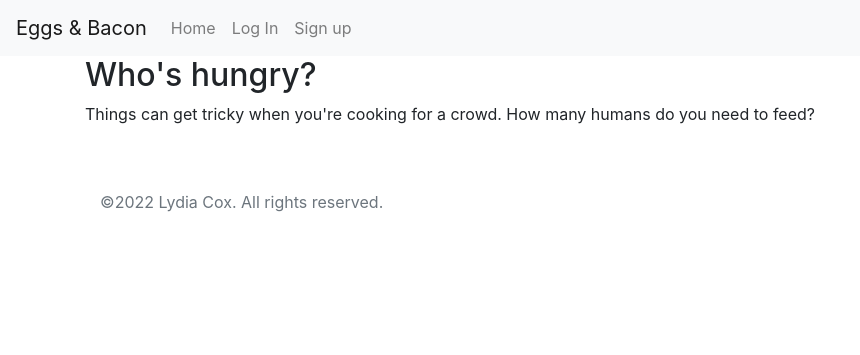
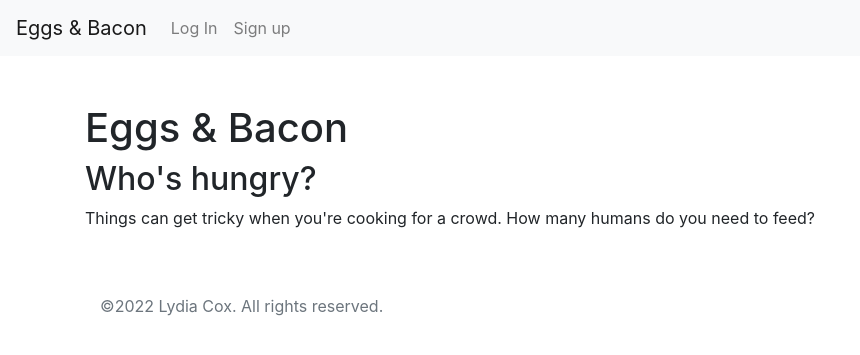
Before and after one commit to lydiacox/bacon, a Flask app: page / in a window 1280 px wide. Shown: the top 355 px of the page, without its empty margins (0-860 px from the left). Run offline with Flask 2, Linux system fonts and the light colour scheme; parts of the project's set-up code (start-up, migrations or seed data) failed here and were passed over; some libraries are stand-ins or nearby versions.

Commit message:
remove home button

```diff
--- a/bacon/controllers/food_controller.py
+++ b/bacon/controllers/food_controller.py
@@ -13,28 +13,28 @@ def home():
     During production this is localhost:5000 or 127.0.0.1:5000
     """
     data = {
-        "page_title": "Eggs & Bacon Homepage",
+        "page_title": "Eggs & Bacon",
     }
     return render_template("index.html", page_data=data)
 
 @food.route('/login/', methods=["GET"])
 def login():
     data = {
-        "page_title": "Eggs & Bacon | Login",
+        "page_title": "Login",
     }
     return render_template("login.html", page_data=data)
 
 @food.route('/signup/', methods=["GET"])
 def signup():
     data = {
-        "page_title": "Eggs & Bacon | Sign Up",
+        "page_title": "Sign Up",
     }
     return render_template("signup.html", page_data=data)
 
 @food.route('/cook/', methods=["GET"])
 def cook():
     data = {
-        "page_title": "Eggs & Bacon | Let's Cook!",
+        "page_title": "Let's Cook!",
     }
     return render_template("cook.html", page_data=data)
 
--- a/bacon/templates/base.html
+++ b/bacon/templates/base.html
@@ -26,13 +26,12 @@
     <body class="d-flex flex-column h-100">
         <header>
             <nav class ="navbar navbar-expand-lg navbar-light bg-light">
-                <a class="navbar-brand" href="#">Eggs & Bacon</a>
+                <a class="navbar-brand" href="/">Eggs & Bacon</a>
                 <button class="navbar-toggler" type="button" data-toggle="collapse" data-target="#navbarNavAltMarkup" aria-controls="navbarNavAltMarkup" aria-expanded="false" aria-label="Toggle navigation">
                     <span class="navbar-toggler-icon"></span>
                 </button>
                 <div class="collapse navbar-collapse" id="navbarNavAltMarkup">
                     <div class="navbar-nav">
-                        <a class="nav-item nav-link" href="/">Home</a>
                         <a class="nav-item nav-link" href="/login/">Log In</a>
                         <a class="nav-item nav-link" href="/signup/">Sign up</a>
                     <!-- </ul> -->
@@ -41,7 +40,7 @@
         </header>
         <main role="main" class="flex-shrink-0"></main>
             <div class="container">
-                <!-- <h1 class="mt-5">{{ page_data.page_title }}</h1> -->
+                <h1 class="mt-5">{{ page_data.page_title }}</h1>
                 {% block content %}
 
                 {% endblock %}
```
